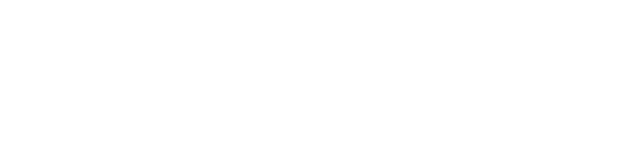
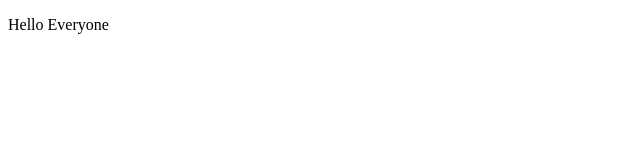
Before and after one commit to karan2525/Fynd-Academy, a plain HTML site: page index.html in a window 1280 px wide. Shown: the whole page, without its empty margins (0-640 px from the left). Drawn offline with Linux system fonts and the light colour scheme.

Commit message:
new commit

```diff
--- a/index.html
+++ b/index.html
@@ -7,6 +7,8 @@
     <title>Document</title>
 </head>
 <body>
-
+    <p>
+        Hello Everyone
+    </p>
 </body>
 </html>
```
